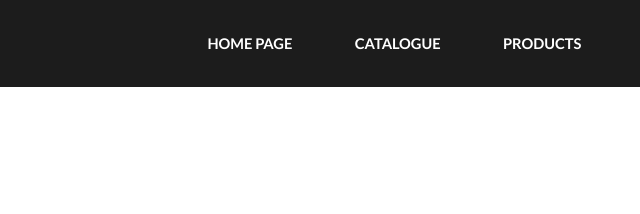
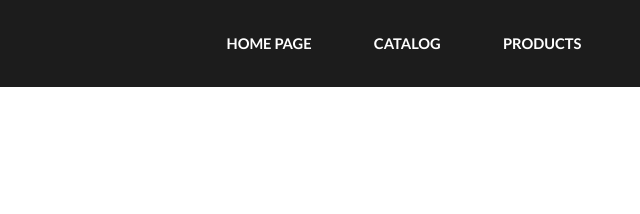
Before and after one commit to AlesandroQuiros/2023-Project-2-Website, a plain HTML site: page index.html in a window 1280 px wide. Shown: the top 214 px of the page, 361-1001 px from the left. Drawn offline with Linux system fonts and the light colour scheme.

Commit message:
Final changes and revision

```diff
--- a/index.html
+++ b/index.html
@@ -18,7 +18,7 @@
 				<a href="#" class="logo">Proud Shop</a>
 				<nav id="nav">
 					<a href="#">Home Page</a>
-					<a href="xml/fullCatalogue.xml">Catalogue</a>
+					<a href="xml/fullCatalogue.xml">Catalog</a>
 					<a href="xml/productsWeb.xml">Products</a>
 					<a href="xml/servicesWeb.xml">Services</a>
 					<a href="web/contact.html">Contact</a>
```
Also changed, not shown: web/contact.html (+1 -1 lines), 4 other files.
